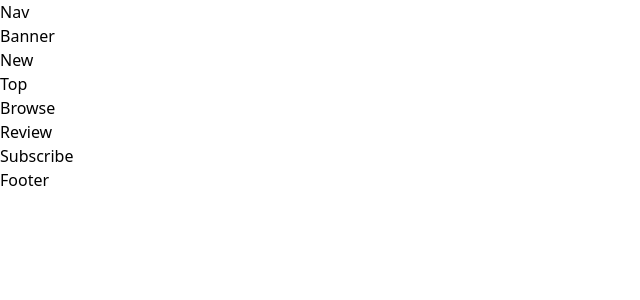
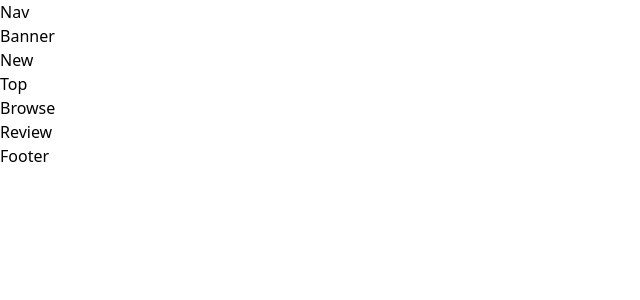
Before and after one commit to MariumAkterDev/SHOP.CO, a React (Vite) app: page / in a window 1280 px wide. Shown: the top 300 px of the page, without its empty margins (0-640 px from the left). Built offline with nearby package versions, Linux system fonts and the light colour scheme.

Commit message:
second commit

```diff
--- a/src/Components/Subscribe/Subscribe.jsx
+++ /dev/null
@@ -1,10 +0,0 @@
-import React from 'react'
-import './Subscribe.css'
-
-const Subscribe = () => {
-  return (
-    <div>Subscribe</div>
-  )
-}
-
-export default Subscribe
--- a/src/Pages/HomePage.jsx
+++ b/src/Pages/HomePage.jsx
@@ -4,7 +4,6 @@ import New from '../Components/Homee/NewArrival/New'
 import Top from '../Components/Homee/TopSell/Top'
 import Browse from '../Components/Homee/Browse/Browse'
 import Review from '../Components/Homee/Reviewss/Review'
-import Subscribe from '../Components/Subscribe/Subscribe'
 import Footer from '../Components/Footer/Footer'
 
 const HomePage = () => {
@@ -15,7 +14,6 @@ const HomePage = () => {
       <Top/>
       <Browse/>
       <Review/>
-      <Subscribe/>
       <Footer/>
     </>
   )
```
Also changed, not shown: src/Components/Subscribe/Subscribe.css (deleted).
